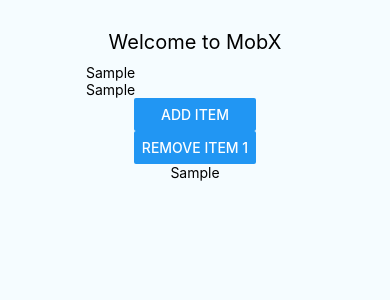
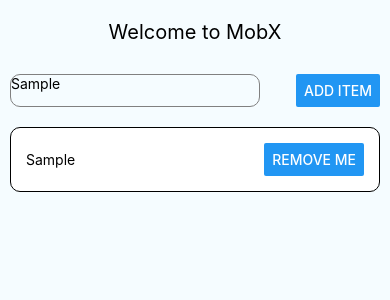
Before and after one commit to HAFDIAHMED/MST_RN, a React Native app: screen / in a window 390 px wide. Both pictures are taken after typing "Sample" into the empty fields and a click on the button "ADD ITEM". Shown: the top 300 px of the page. Built offline with nearby package versions, Linux system fonts and the light colour scheme.

Commit message:
todo list done

```diff
--- a/App.js
+++ b/App.js
@@ -1,19 +1,20 @@
 import { remove } from 'mobx';
 import React, { useEffect, useState } from 'react';
-import { Button, ScrollView, TextInput, View ,StyleSheet,Text} from 'react-native';
+import { Button, ScrollView, TextInput, View ,StyleSheet,Text, TouchableOpacity} from 'react-native';
 
 function App(props) {
   //const items=["hello"]
   const [count,setCount]=useState(0)
   const [item,setItem]=useState()
   const [items,setItemss]=useState([])
-  function removeItem (index){
-    return (
-      items.splice(index, 1)
-      );
+  const removeItem =(index)=> {
+    let itemscopy=[...items];
+    itemscopy.splice(index,1);
+    setItemss(itemscopy);
+
   }
   useEffect(()=>{
-    removeItem
+    console.log(items)
 
 
   });
@@ -26,34 +27,44 @@
         <Text style={styles.welcome}>
           Welcome to MobX
         </Text>
-        <View>
+        <View style={styles.row}>
+        <View style={styles.input}>
           <TextInput placeholder="add item"
           onChangeText={item=>setItem(item)}
           />
-
-
-          <Text>{item}</Text>
         </View>
         <View>
           <Button
           title="add item"
             onPress={()=>{setItemss([...items,item])}}
 
+
           />
 
-          <Button
 
-          title="remove item 1"
-          onPress={()=>removeItem(0)}
-
-
-          />
+        </View>
         </View>
         <View>
           {
-             items.map((data)=>{
+             items.map((data,index)=>{
               return (
-                <View><Text key={data}>{data}</Text></View>
+
+ <TouchableOpacity  onPress={()=>removeItem(index)} >
+
+                 <View style={styles.itemrow}>
+
+                 <Text   key={index}>{data}</Text>
+                 <View>
+                 <Button
+                  title="remove me"
+                  onPress={()=>removeItem(index)}
+
+                  />
+                 </View>
+                 </View>
+                </TouchableOpacity>
+
+
               );
             })
           }
@@ -70,13 +81,37 @@
 const styles = StyleSheet.create({
   container: {
     flex: 1,
-    alignItems: 'center',
     backgroundColor: '#F5FCFF',
-    padding: 20
+    padding: 10
   },
   welcome: {
     fontSize: 20,
     textAlign: 'center',
     margin: 10
-  }
+  },
+  input : {
+    borderColor : "gray",
+    width : 250,
+    borderWidth : 1,
+    borderRadius : 10,
+  },
+  row: {
+    flexDirection : 'row',
+    justifyContent : 'space-between',
+    paddingVertical : 20,
+
+  },
+  itemrow : {
+    backgroundColor: '#FFF',
+    padding: 15,
+    borderRadius: 10,
+    flexDirection: 'row',
+    borderColor : 'black',
+    borderWidth : 1,
+    alignItems: 'center',
+    justifyContent: 'space-between',
+    marginBottom: 20,
+
+  },
+
 })
```
